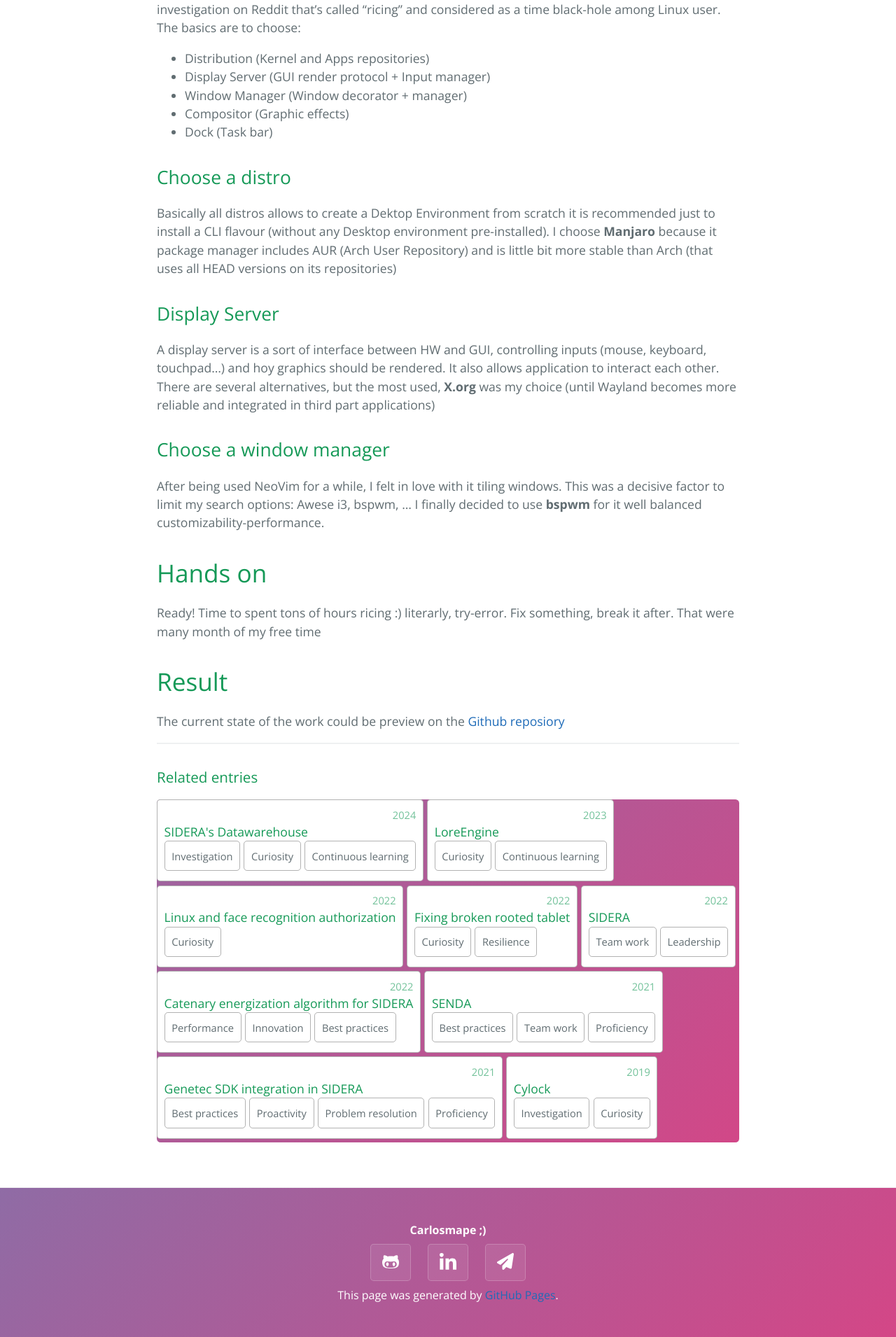
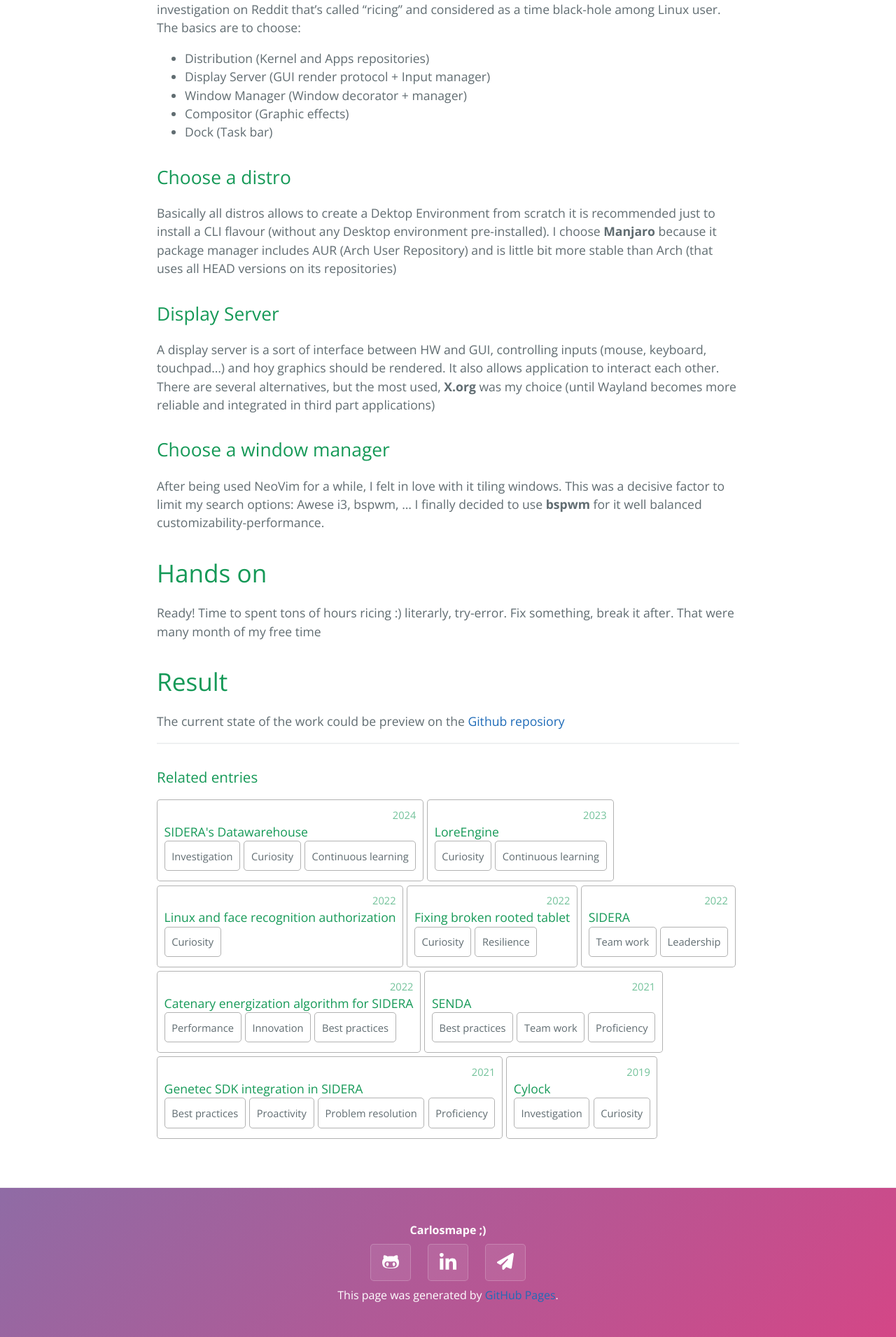
Before and after one commit to Carlosmape/carlosmape.github.io, a Jekyll site: the page built from _posts/2023-01-01-Build-a-desktop-environment-from-scratch.md, in a window 1280 px wide. Shown: the part 789-2699 px from the top of the page at 70% size. Built offline with Jekyll 4.4.1, drawn with Linux system fonts in a browser that asks for light colours.

Commit message:
Fix: removed backgrounded class

```diff
--- a/_includes/related-posts.html
+++ b/_includes/related-posts.html
@@ -1,5 +1,5 @@
 <h3>Related entries</h3>
-<div class="posts backgrounded">
+<div class="posts">
 	{% assign post_to_render = site.related_posts %}
 	{% for usecase in post_to_render %}
 	{% include post-card.html %}
```
